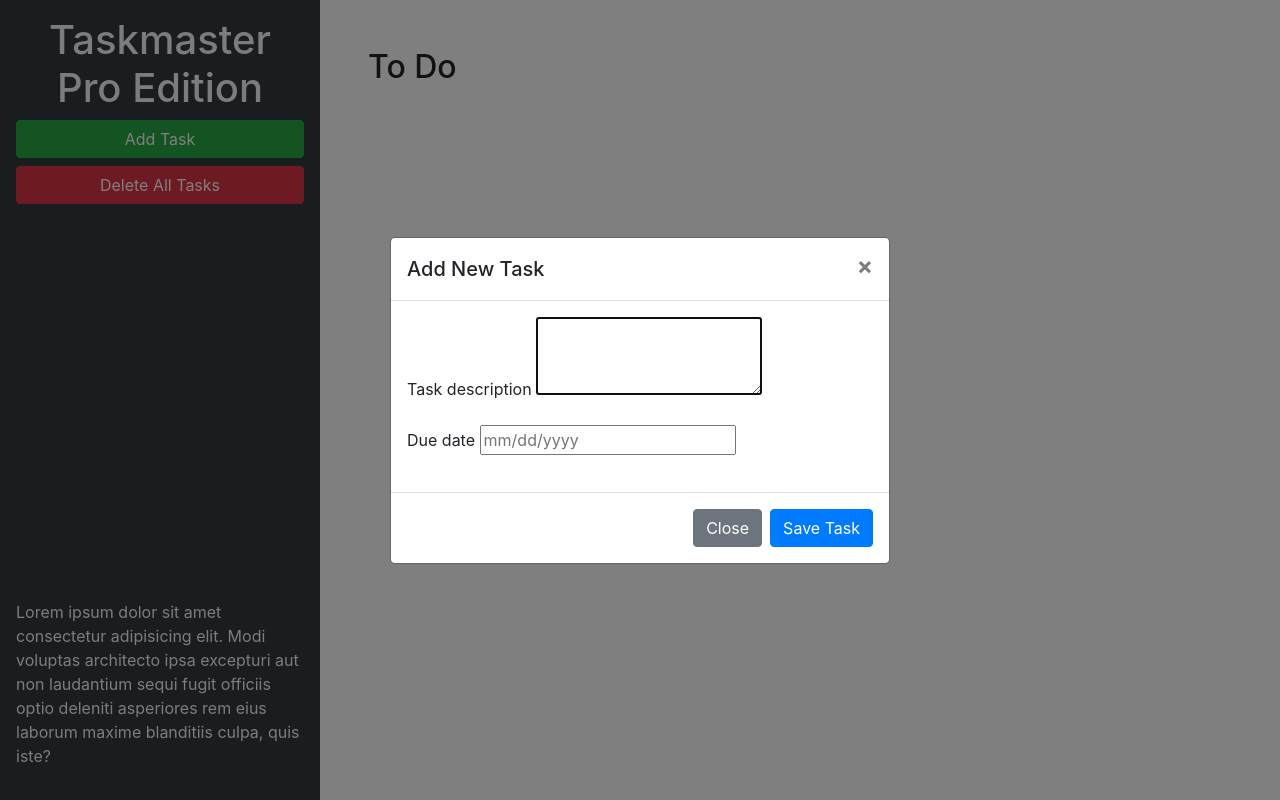
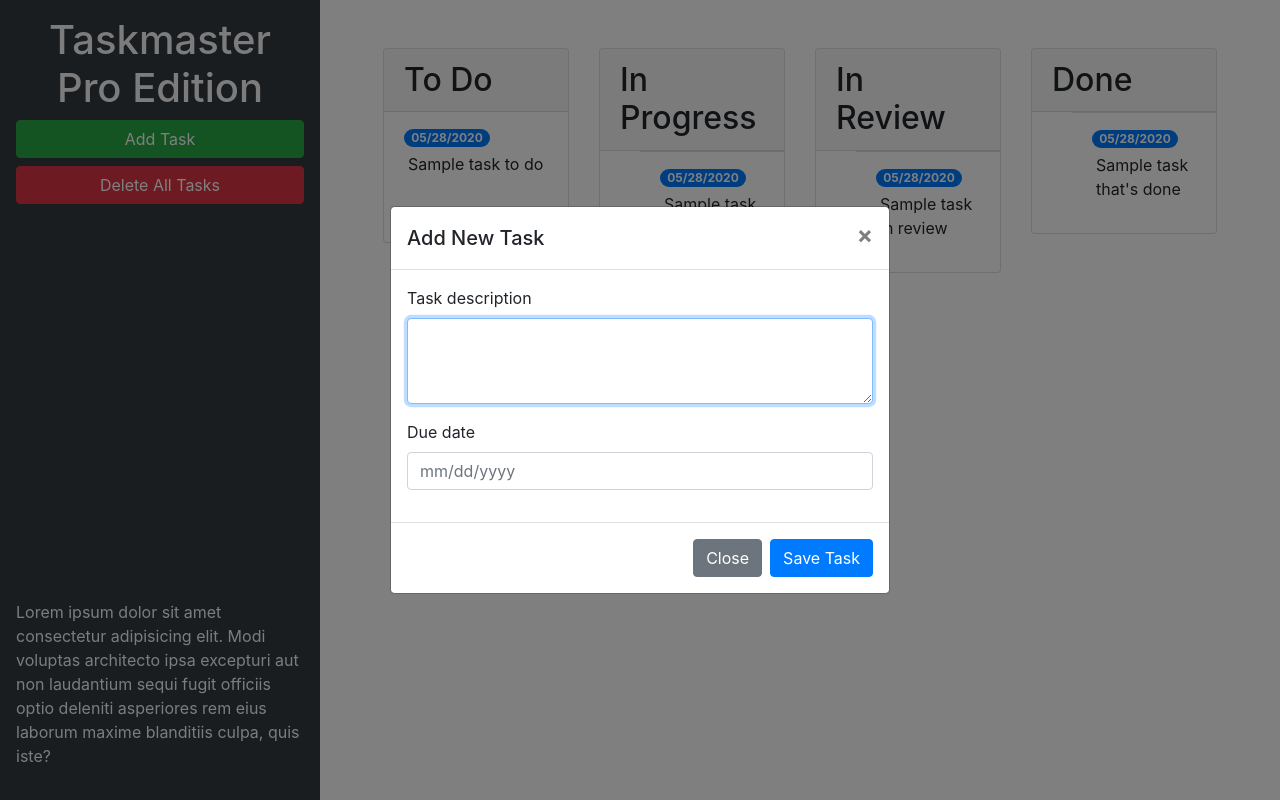
Before and after one commit to caitoreilly/taskmaster-pro, a plain HTML site: page index.html in a window 1280 px wide. Both pictures are taken after a click on the button "Add Task". Drawn offline with nearby package versions, Linux system fonts and the light colour scheme.

Commit message:
built BS components. created cards for task status columns. cleaned up input form by adding form-control class to textarea and input elements in the modal's form

```diff
--- a/index.html
+++ b/index.html
@@ -1,44 +1,113 @@
 <!DOCTYPE html>
 <html lang="en">
-
   <head>
-  <meta charset="UTF-8">
-  <meta name="viewport" content="width=device-width, initial-scale=1.0">
-  <meta http-equiv="X-UA-Compatible" content="ie=edge">
-  <link rel="stylesheet" href="https://cdnjs.cloudflare.com/ajax/libs/twitter-bootstrap/4.3.1/css/bootstrap.min.css">
+    <meta charset="UTF-8" />
+    <meta name="viewport" content="width=device-width, initial-scale=1.0" />
+    <meta http-equiv="X-UA-Compatible" content="ie=edge" />
+    <link
+      rel="stylesheet"
+      href="https://cdnjs.cloudflare.com/ajax/libs/twitter-bootstrap/4.3.1/css/bootstrap.min.css"
+    />
     <link rel="stylesheet" href="./assets/css/style.css" />
     <title>Taskmaster Pro</title>
   </head>
 
   <body>
-
     <div class="row min-vh-100 no-gutters">
-    <header class="col-12 col-lg-3 bg-dark text-light d-flex flex-column p-4 p-lg-3">
+      <header
+        class="col-12 col-lg-3 bg-dark text-light d-flex flex-column p-4 p-lg-3"
+      >
         <h1 class="text-center">Taskmaster Pro Edition</h1>
-      <button id="create-task" class="btn btn-block btn-success" data-toggle="modal" data-target="#task-form-modal">Add
-        Task</button>
-      <button id="remove-tasks" class="btn btn-block btn-danger">Delete All Tasks</button>
-      <p class="mt-auto">Lorem ipsum dolor sit amet consectetur adipisicing elit. Modi voluptas architecto ipsa
-        excepturi aut non
-        laudantium sequi fugit officiis optio deleniti asperiores rem eius laborum maxime blanditiis culpa, quis iste?
+        <button
+          id="create-task"
+          class="btn btn-block btn-success"
+          data-toggle="modal"
+          data-target="#task-form-modal"
+        >
+          Add Task
+        </button>
+        <button id="remove-tasks" class="btn btn-block btn-danger">
+          Delete All Tasks
+        </button>
+        <p class="mt-auto">
+          Lorem ipsum dolor sit amet consectetur adipisicing elit. Modi voluptas
+          architecto ipsa excepturi aut non laudantium sequi fugit officiis
+          optio deleniti asperiores rem eius laborum maxime blanditiis culpa,
+          quis iste?
         </p>
       </header>
       <main class="col-12 col-lg-9">
-      <div class="m-5">
-        <h2>To Do</h2>
-        <ul id="list-toDo" class="list-group"> </ul>
+        <div class="m-5 row justify-content-around">
+          <div class="col-12 col-md-6 col-xl-3 mb-3">
+            <div class="card">
+              <h2 class="card-header">To Do</h2>
+              <ul id="list-toDo" class="list-group list-group-flush">
+                <li class="list-group-item">
+                  <span class="badge badge-primary badge-pill">05/28/2020</span>
+                  <p class="m-1">Sample task to do</p>
+                </li>
+              </ul>
+            </div>
+          </div>
+          <!-- in progress starts here-->
+          <div class="col-12 col-md-6 col-xl-3 mb-3">
+            <div class="card">
+              <h2 class="card-header">In Progress</h2>
+              <ul id="list-inProgress" class="list-group-flush">
+                <li class="list-group-item">
+                  <span class="badge badge-primary badge-pill">05/28/2020</span>
+                  <p class="m-1">Sample task in progress</p>
+                </li>
+              </ul>
+            </div>
+          </div>
+          <!--in review starts here-->
+          <div class="col-12 col-md-6 col-xl-3 mb-3">
+            <div class="card">
+              <h2 class="card-header">In Review</h2>
+              <ul id="list-inReview" class="list-group-flush">
+                <li class="list-group-item">
+                  <span class="badge badge-primary badge-pill">05/28/2020</span>
+                  <p class="m-1">Sample task in review</p>
+                </li>
+              </ul>
+            </div>
+          </div>
+          <!--done starts here-->
+          <div class="col-12 col-md-6 col-xl-3 mb-3">
+            <div class="card">
+              <h2 class="card-header">Done</h2>
+              <ul id="list-done" class="list-group-flush">
+                <li class="list-group-item">
+                  <span class="badge badge-primary badge-pill">05/28/2020</span>
+                  <p class="m-1">Sample task that's done</p>
+                </li>
+              </ul>
+            </div>
+          </div>
         </div>
       </main>
     </div>
 
     <!-- Modal -->
-  <div class="modal fade" id="task-form-modal" tabindex="-1" role="dialog" aria-labelledby="task-form-modal"
-    aria-hidden="true">
+    <div
+      class="modal fade"
+      id="task-form-modal"
+      tabindex="-1"
+      role="dialog"
+      aria-labelledby="task-form-modal"
+      aria-hidden="true"
+    >
       <div class="modal-dialog modal-dialog-centered" role="document">
         <div class="modal-content">
           <div class="modal-header">
             <h5 class="modal-title" id="task-form-modal">Add New Task</h5>
-          <button type="button" class="close" data-dismiss="modal" aria-label="Close">
+            <button
+              type="button"
+              class="close"
+              data-dismiss="modal"
+              aria-label="Close"
+            >
               <span aria-hidden="true">&times;</span>
             </button>
           </div>
@@ -46,16 +115,32 @@
             <form>
               <div class="form-group">
                 <label for="modalTaskDescription">Task description</label>
-              <textarea id="modalTaskDescription" rows="3"></textarea>
+                <textarea
+                  id="modalTaskDescription"
+                  rows="3"
+                  class="form-control"
+                ></textarea>
               </div>
               <div class="form-group">
                 <label for="modalDueDate">Due date</label>
-              <input type="text" id="modalDueDate" placeholder="mm/dd/yyyy" autocomplete="off" />
+                <input
+                  type="text"
+                  class="form-control"
+                  id="modalDueDate"
+                  placeholder="mm/dd/yyyy"
+                  autocomplete="off"
+                />
               </div>
             </form>
           </div>
           <div class="modal-footer">
-          <button type="button" class="btn btn-secondary" data-dismiss="modal">Close</button>
+            <button
+              type="button"
+              class="btn btn-secondary"
+              data-dismiss="modal"
+            >
+              Close
+            </button>
             <button type="button" class="btn btn-primary">Save Task</button>
           </div>
         </div>
@@ -67,5 +152,4 @@
     <script src="https://cdnjs.cloudflare.com/ajax/libs/twitter-bootstrap/4.3.1/js/bootstrap.min.js"></script>
     <script src="./assets/js/script.js"></script>
   </body>
-
 </html>
```
Lines whose indentation alone changed are shown as unchanged.
